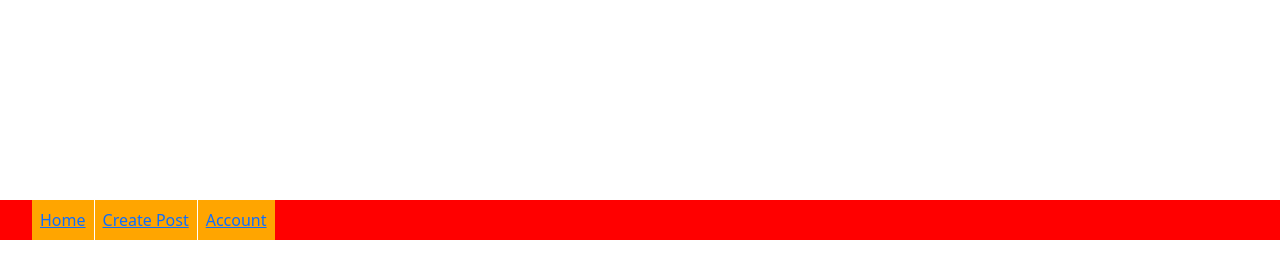
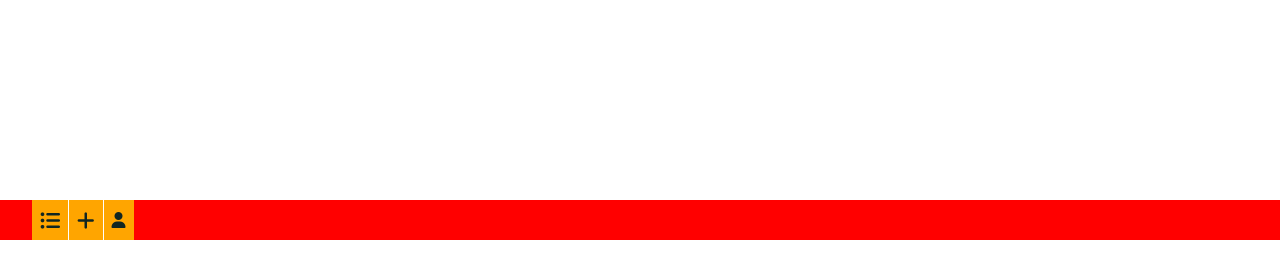
Before and after one commit to isha5258/cheers, a Flask app: page /account in a window 1280 px wide. Shown: the part 544-800 px from the top of the page. Run offline with Flask 2, Linux system fonts and the light colour scheme; the visitor is signed in with stand-in values (Sample User, id 1); data comes from the database, SQL or seed files in the repository; parts of the project's set-up code (start-up, migrations or seed data) failed here and were passed over; some libraries are stand-ins or nearby versions.

Commit message:
add icons to bottom navbar

```diff
--- a/myapp/templates/base.html
+++ b/myapp/templates/base.html
@@ -32,14 +32,14 @@
     </ul>
     <ul class="nav-bottom">
         <li class="nav-bottom-link">
-            <a href="{{url_for('core.index')}}">Home</a>
+            <a href="{{url_for('core.index')}}"><i class="fa-solid fa-list-ul fa-lg"></i></a>
         </li>
         {% if current_user.is_authenticated %}
         <li class="nav-bottom-link">
-            <a href="{{url_for('brewery_posts.create_post')}}">Create Post</a>
+            <a href="{{url_for('brewery_posts.create_post')}}"><i class="fa-solid fa-plus fa-lg"></i></a>
         </li>
         <li class="nav-bottom-link">
-            <a href="{{url_for('users.account')}}">Account</a>
+            <a href="{{url_for('users.account')}}"><i class="fa-solid fa-user"></i></a>
         </li>
         {% endif %}
     </ul>
```
